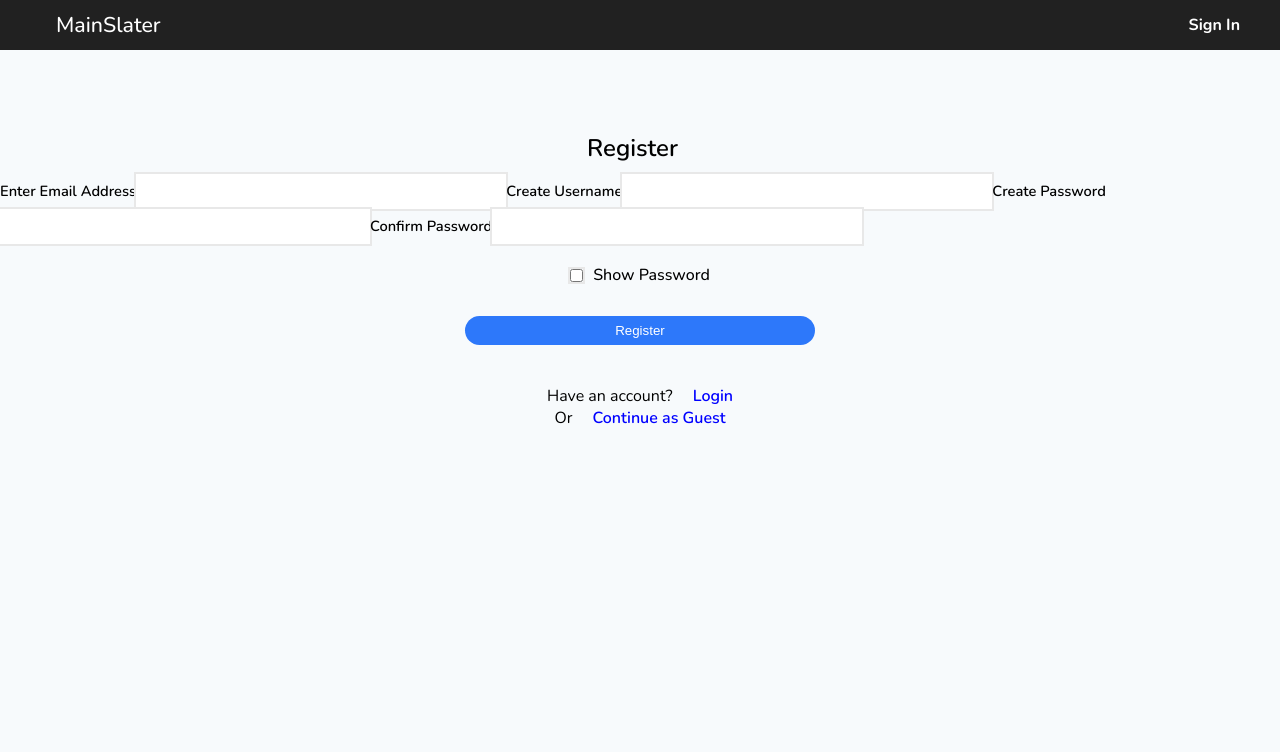
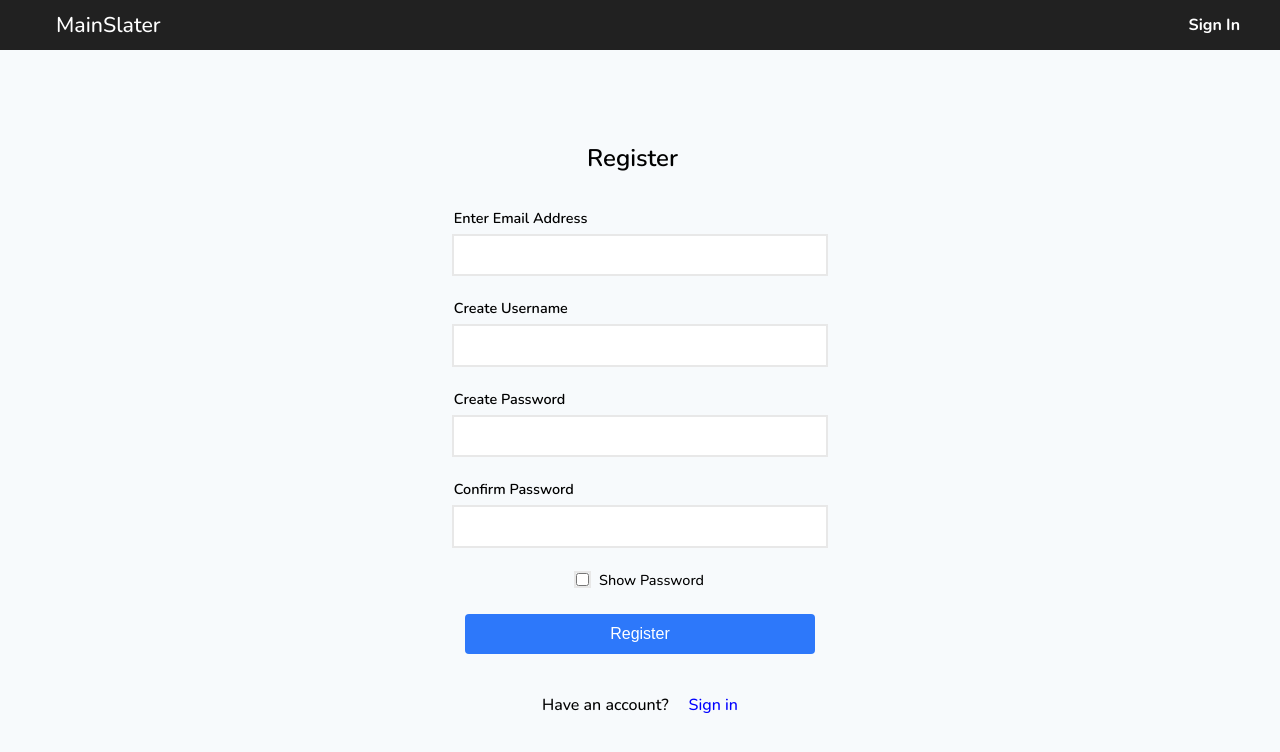
Before and after one commit to n-roth12/DFS-Lineup-Tracker, a React (Create React App) app: page /register in a window 1280 px wide. Shown: the top 752 px of the page. Built offline with nearby package versions, Linux system fonts and the light colour scheme; a web font is replaced by a local one.

Commit message:
Fix login and register form styles.

```diff
--- a/src/components/Navbar/MobileNav/MobileNav.js
+++ b/src/components/Navbar/MobileNav/MobileNav.js
@@ -28,7 +28,7 @@ const MobileNav = () => {
   return (
     <div className='mobile-nav'>
       <nav>
-        <h1>Mainslater</h1>
+        <Link className='logo' to='/upcoming'>MainSlater</Link>
         <div className='burger-menu' onClick={updateMenu}>
           <div className={burgerClass}></div>
           <div className={burgerClass}></div>
--- a/src/components/Navbar/MobileNav/MobileNav.scss
+++ b/src/components/Navbar/MobileNav/MobileNav.scss
@@ -4,10 +4,12 @@
         margin: 0;
         box-sizing: 0;
     }
-    h1 {
-        background-color: none;
+    .logo {
+        font-size: 1.2rem;
+        margin-top: auto;
+        margin-bottom: auto;
+        text-decoration: none;
         color: white;
-        font-size: 1.5em;
     }
     nav {
         height: 1.5em;
--- a/src/components/Navbar/UpperNav/UpperNav.js
+++ b/src/components/Navbar/UpperNav/UpperNav.js
@@ -22,7 +22,7 @@ const UpperNav = () => {
     <div className='upper-nav'>
       <div className='upper-nav-inner'>
         <div>
-          <Link className='logo' to='/lineups'>MainSlater</Link>
+          <Link className='logo' to='/upcoming'>MainSlater</Link>
         </div>
         <div className='profile-btns'>
           {sessionStorage.dfsTrackerToken && window.location.pathname !== "/" && window.location.pathname !== "/login" && window.location.pathname !== "/register" ?
--- a/src/components/Pages/LoginPage/LoginPage.js
+++ b/src/components/Pages/LoginPage/LoginPage.js
@@ -13,10 +13,6 @@ const LoginPage = ({ setToken, setUserId }) => {
   const [password, setPassword] = useState('')
   const [alert, setAlert] = useState('')
   const [showPassword, setShowPassword] = useState(false)
-
-	useEffect(() => {
-		console.log(api_url)
-	}, [])
 
   const loginUser = async (credentials) => {
     await axios.post(`${api_url}/users/login`, credentials)
@@ -50,10 +46,9 @@ const LoginPage = ({ setToken, setUserId }) => {
     <>
       <UpperNav />
       <div className="login-page">
-			<div className="login-form-wrapper">
+        <div className="form-wrapper">
           <h1>Login</h1>
           <form className="login-form" onSubmit={handleSubmit}>
-			    	<div>
             <label>Username or Email</label>
             <input className="form-control" type="text" placeholder="" value={username}
               onChange={(e) => setUsername(e.target.value)} />
@@ -69,15 +64,11 @@ const LoginPage = ({ setToken, setUserId }) => {
                 <p className="alert">{alert}</p>
               </>
             }
-			    	</div>
           </form>
           <button className="form-submit-btn form-control" onClick={() => handleSubmit()}>Login</button>
           <div className="register-page-link-wrapper">
-			    	<h4>Don't have an account?
-			    	<Link to='/register' className="register-page-link">Register</Link></h4>
-			    </div>
-				<div><h4>Or
-					<Link to='/upcoming' className='register-page-link'>Continue as Guest</Link></h4>
+            <p>Don't have an account?
+              <Link to='/register' className="register-page-link">Sign up</Link></p>
           </div>
         </div>
       </div>
--- a/src/components/Pages/LoginPage/LoginPage.scss
+++ b/src/components/Pages/LoginPage/LoginPage.scss
@@ -1,4 +1,4 @@
-.login-page {
+.login-page, .register-page {
 	display: flex;
 	flex-direction: column;
 	justify-content: center;
@@ -6,7 +6,7 @@
 	width: 100vw;
 	background-color: var(--white-1);
 
-	.login-form-wrapper {
+	.form-wrapper {
 		display: flex;
 		flex-direction: column;
 		justify-content: center;
@@ -14,22 +14,27 @@
 		margin-top: calc(40px + 4vh);
 
 		h1 {
-			font-size: 18pt;
 			width: 100%;
 			text-align: center;
 		}
 
 		label {
-			font-size: 11pt;
+			font-size: 0.9rem;
 			font-weight: 600;
-			margin-top: 20px;
-			margin-bottom: 7px;
+			margin-top: 1.5rem;
+			margin-bottom: 0.5rem;
 		}
+	}
+
+	.login-form, .register-form {
+		display: flex;
+		flex-direction: column;
 	}
 
 	input {
 		outline: 2px solid #e8e8e8;
-		padding: 10px;
+		padding: 0.7rem;
+		font-size: 0.9rem;
 	}
 
 	input:focus {
@@ -38,16 +43,21 @@
 	}
 
 	.form-submit-btn {
-		margin-top: 20px;
+		margin-top: 1.5rem;
 		width: 100%;
-		border-radius: 50px;
+		border-radius: 4px;
+		font-weight: 500;
+		padding-top: 0.7rem;
+		padding-bottom: 0.7rem;
+		font-size: 1rem;
+		cursor: pointer;
 	}
 
 	.form-control {
 		width: 350px;
 	}
 
-	.register-page-link-wrapper {
+	.register-page-link-wrapper, .login-page-link-wrapper {
 		margin-top: 40px;
 		width: 300px;
 		display: flex;
@@ -56,7 +66,7 @@
 		align-items: center;
 	}
 
-	.register-page-link {
+	.register-page-link, .login-page-link {
 		margin-left: 20px;
 		text-decoration: none;
 		color: blue;
@@ -70,25 +80,20 @@
 		padding: 0;
 	}
 
-	h1 {
-		color: #000000;
-		font-size: 16pt;
-	}
-
 	.show-password {
 		display: flex;
 		justify-content: center;
 		align-items: center;
-		margin-top: 20px;
-		margin-bottom: 10px;
+		margin-top: 1.5rem;
 	}
 
 	.show-password p {
 		margin: 0;
+		font-size: 0.9rem;
 	}
 
-	h4 {
-		font-weight: 400;
+	.register-page-link-wrapper p, .login-page-link-wrapper p {
+		font-size: 1rem;
 		.register-page-link {
 			font-weight: 600;
 		}
--- a/src/components/Pages/RegisterPage/RegisterPage.js
+++ b/src/components/Pages/RegisterPage/RegisterPage.js
@@ -1,7 +1,7 @@
 import { useState, useEffect } from 'react'
 import { Link } from 'react-router-dom'
 import axios from 'axios'
-import './RegisterPage.scss'
+import '../LoginPage/LoginPage.scss'
 import UpperNav from '../../Navbar/UpperNav/UpperNav'
 import LowerNav from '../../Navbar/LowerNav/LowerNav'
 import { api_url } from '../../../Constants'
@@ -17,7 +17,7 @@ const LandingPage = ({ setToken }) => {
 
   const onSubmit = async () => {
     if (password === passwordCheck) {
-			const params = {'username': username, 'password': password, 'email': email}
+      const params = { 'username': username, 'password': password, 'email': email }
       await axios.post(`${api_url}/users/register`, params)
         .then((res) => {
           setToken(res.data.token)
@@ -47,10 +47,9 @@ const LandingPage = ({ setToken }) => {
     <>
       <UpperNav />
       <div className="register-page">
-			<div className="register-form-wrapper">
+        <div className="form-wrapper">
           <h1>Register</h1>
           <form className="register-form" onSubmit={onSubmit}>
-		    	<div>
             <label>Enter Email Address</label>
             <input className='form-control' type="text" placeholder="" value={email}
               onChange={(e) => setEmail(e.target.value)} />
@@ -70,16 +69,12 @@ const LandingPage = ({ setToken }) => {
             {alert.length > 0 &&
               <p className="alert">{alert}</p>
             }
-		    	</div>
           </form>
           <button className="form-submit-btn form-control" onClick={() => onSubmit()}>Register</button>
           <div className="login-page-link-wrapper">
-		    	<h4>Have an account?
-		    		<Link to='/login' className="login-page-link">Login</Link>
-				</h4>
-		    </div>
-			<div><h4>Or
-					<Link to='/upcoming' className='login-page-link'>Continue as Guest</Link></h4>
+            <p>Have an account?
+              <Link to='/login' className="login-page-link">Sign in</Link>
+            </p>
           </div>
         </div>
       </div>
--- a/src/components/Pages/RegisterPage/RegisterPage.scss
+++ /dev/null
@@ -1,101 +0,0 @@
-.register-page {
-	display: flex;
-	flex-direction: column;
-	justify-content: center;
-	align-items: center;
-	width: 100vw;
-	background-color: var(--white-1);
-
-	.register-form-wrapper {
-		display: flex;
-		flex-direction: column;
-		justify-content: center;
-		align-items: center;
-		margin-top: calc(30px + 4vh);
-
-		h1 {
-			font-size: 18pt;
-			text-align: center;
-			width: 100%;
-		}
-
-		label {
-			font-size: 11pt;
-			font-weight: 600;
-			margin-top: 20px;
-			margin-bottom: 7px;
-		}
-	}
-
-	input {
-		outline: 2px solid #e8e8e8;
-		padding: 10px;
-	}
-
-	input:focus {
-		box-shadow: none !important;
-		outline: 2px solid #9e9e9e !important;
-	}
-
-	.form-submit-btn {
-		margin-top: 20px;
-		width: 100%;
-		border-radius: 50px;
-	}
-
-	.form-control {
-		width: 350px;
-	}
-
-	.login-page-link-wrapper {
-		margin-top: 40px;
-		width: 300px;
-		display: flex;
-		flex-direction: column;
-		justify-content: space-around;
-		align-items: center;
-	}
-
-	.login-page-link {
-		margin-left: 20px;
-		text-decoration: none;
-		color: blue;
-	}
-
-	.alert {
-		color: red;
-		font-size: 11pt;
-		text-align: center;
-		margin: 0;
-		padding: 0;
-	}
-
-	h1 {
-		color: #000000;
-		font-size: 16pt;
-	}
-
-	.show-password {
-		display: flex;
-		justify-content: center;
-		align-items: center;
-		margin-top: 20px;
-		margin-bottom: 10px;
-	}
-
-	.show-password p {
-		margin: 0;
-	}
-
-	h4 {
-		font-weight: 400;
-		.login-page-link {
-			font-weight: 600;
-		}
-	}
-
-	.show-password input {
-		margin:  0px;
-		margin-right: 10px;
-	}
-}
--- a/src/components/Pages/UpcomingPage/UpcomingPage.scss
+++ b/src/components/Pages/UpcomingPage/UpcomingPage.scss
@@ -57,7 +57,7 @@
 				background-color: var(--btn-blue);
 				border: None;
 				color: white;
-				padding: 0.5rem 1rem 0.5rem 1rem;
+				padding: 0.6rem 1.2rem 0.6rem 1.2rem;
 				border-radius: 4px;
 				transition: all 0.3s;
 				font-size: 0.9rem;
--- a/src/components/TablesLists/LineupsTable/LineupsTable.scss
+++ b/src/components/TablesLists/LineupsTable/LineupsTable.scss
@@ -109,6 +109,7 @@
 
 						.icon {
 							margin: auto;
+							cursor: pointer;
 						}
 					}
 
```
Also changed, not shown: src/components/TablesLists/LineupsTable/LineupsTable.js (+29 -9 lines). Lines whose indentation alone changed are shown as unchanged.
